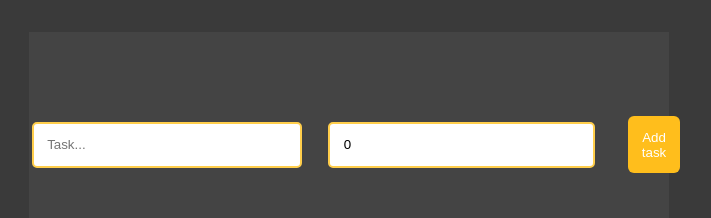
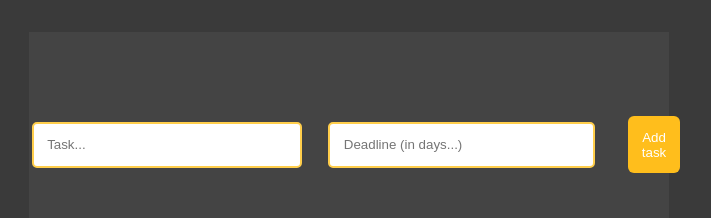
Before and after one commit to SantiagoMC52/ts-todo-list, a React (Create React App) app: page / in a window 1280 px wide. Shown: the top 218 px of the page, without its empty margins (291-1002 px from the left). Built offline with nearby package versions, Linux system fonts and the light colour scheme; the HTML template or start-up script is replaced by a standard one.

Commit message:
Modify deadline type to display placeholder

```diff
--- a/src/App.tsx
+++ b/src/App.tsx
@@ -9,7 +9,7 @@ import {
 
 const App:FC = () => {
   const [task, setTask] = useState<string>('');
-  const [deadLine, setDeadline] = useState<number>(0);
+  const [deadLine, setDeadline] = useState<number | string>('');
   const [done, setDone] = useState<boolean>(false);
   const [todoList, setTodoList] = useState<ITask[]>([]);
 
--- a/src/Interfaces.ts
+++ b/src/Interfaces.ts
@@ -1,5 +1,5 @@
 export interface ITask{
     taskName: string;
-    deadline: number;
+    deadline: number | string;
     completed: boolean
 }
```
